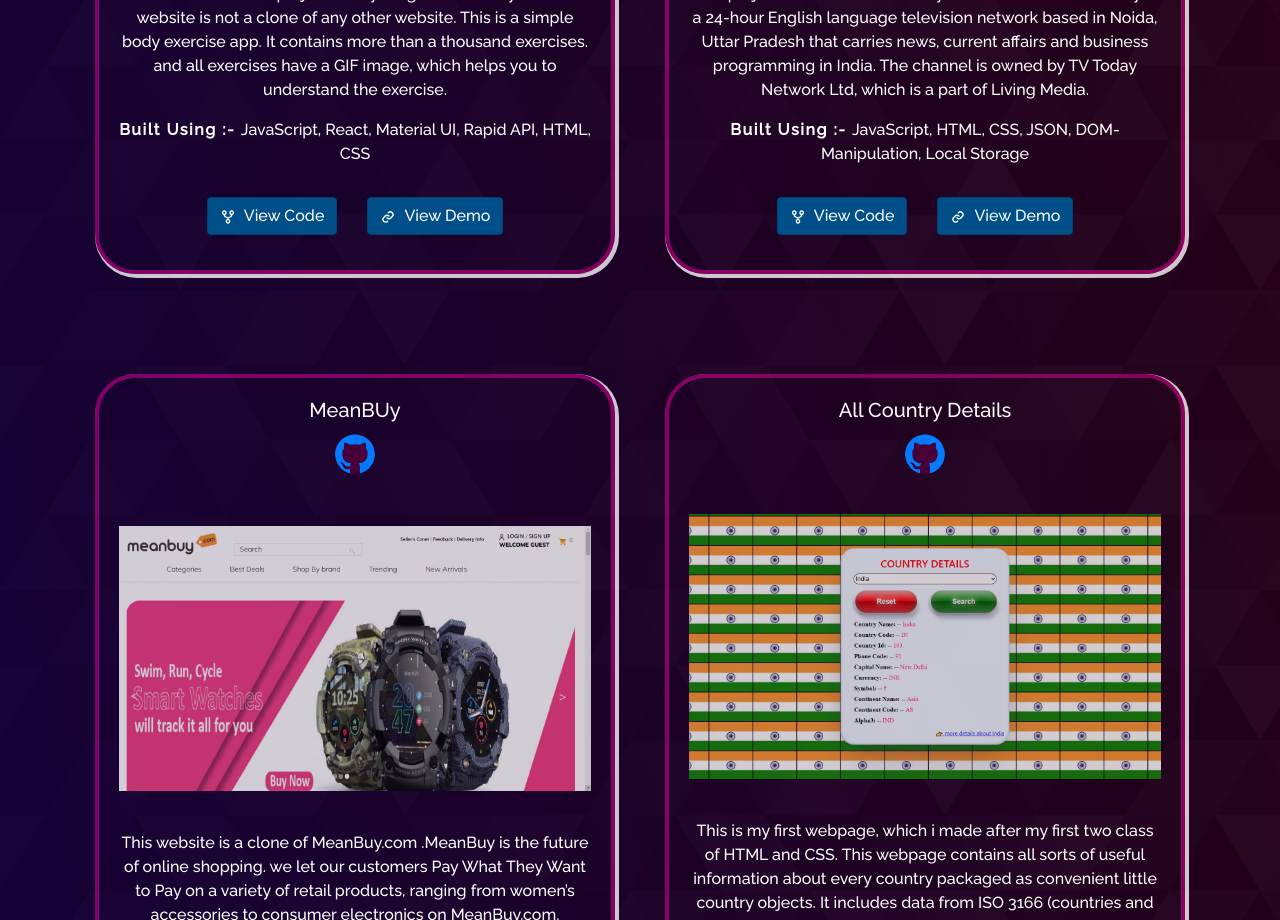
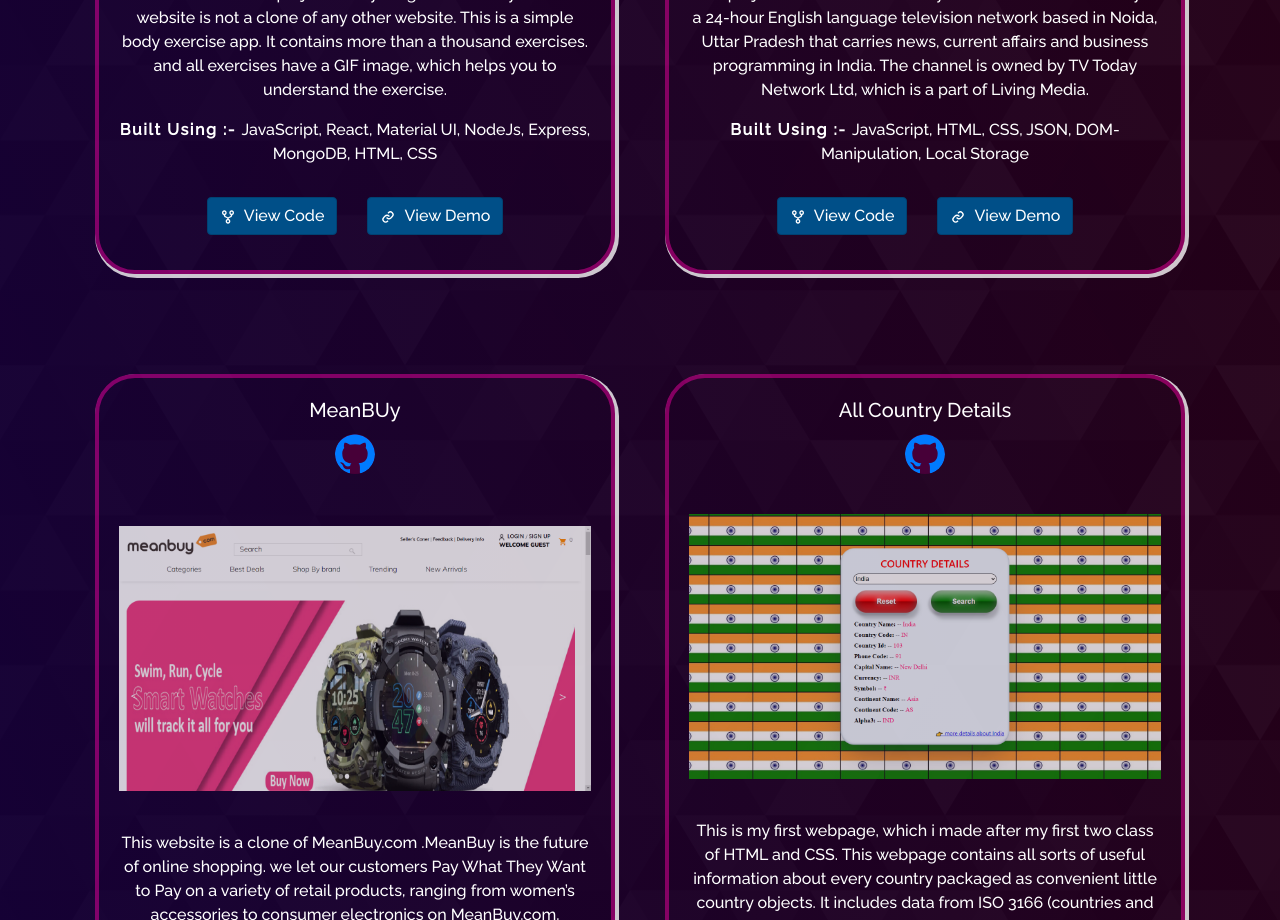
Before and after one commit to SaurabhSinghRbz/my-portfolio, a React (Create React App) app: page /project in a window 1280 px wide. Shown: the part 5560-6480 px from the top of the page. Built offline with nearby package versions, Linux system fonts and the light colour scheme.

Commit message:
updating tech stack for fitness club project

```diff
--- a/src/components/Projects/Projects.js
+++ b/src/components/Projects/Projects.js
@@ -59,7 +59,7 @@
                 imgPath={fitnessClub}
                 isBlog={false}
                 title="Fitness Club"
-                tool="  JavaScript, React, Material UI, Rapid API, HTML, CSS"
+                tool="  JavaScript, React, Material UI, NodeJs, Express, MongoDB, HTML, CSS"
                 description="This is an individual project. Everything is created by me. This website is not a clone of any other website. This is a simple body exercise app. It contains more than a thousand exercises. and all exercises have a GIF image, which helps you to understand the exercise."
                 link="https://github.com/SaurabhSinghRbz/fitness-react-project"
                 demoLink="https://fitness-club-app.web.app/"
```
